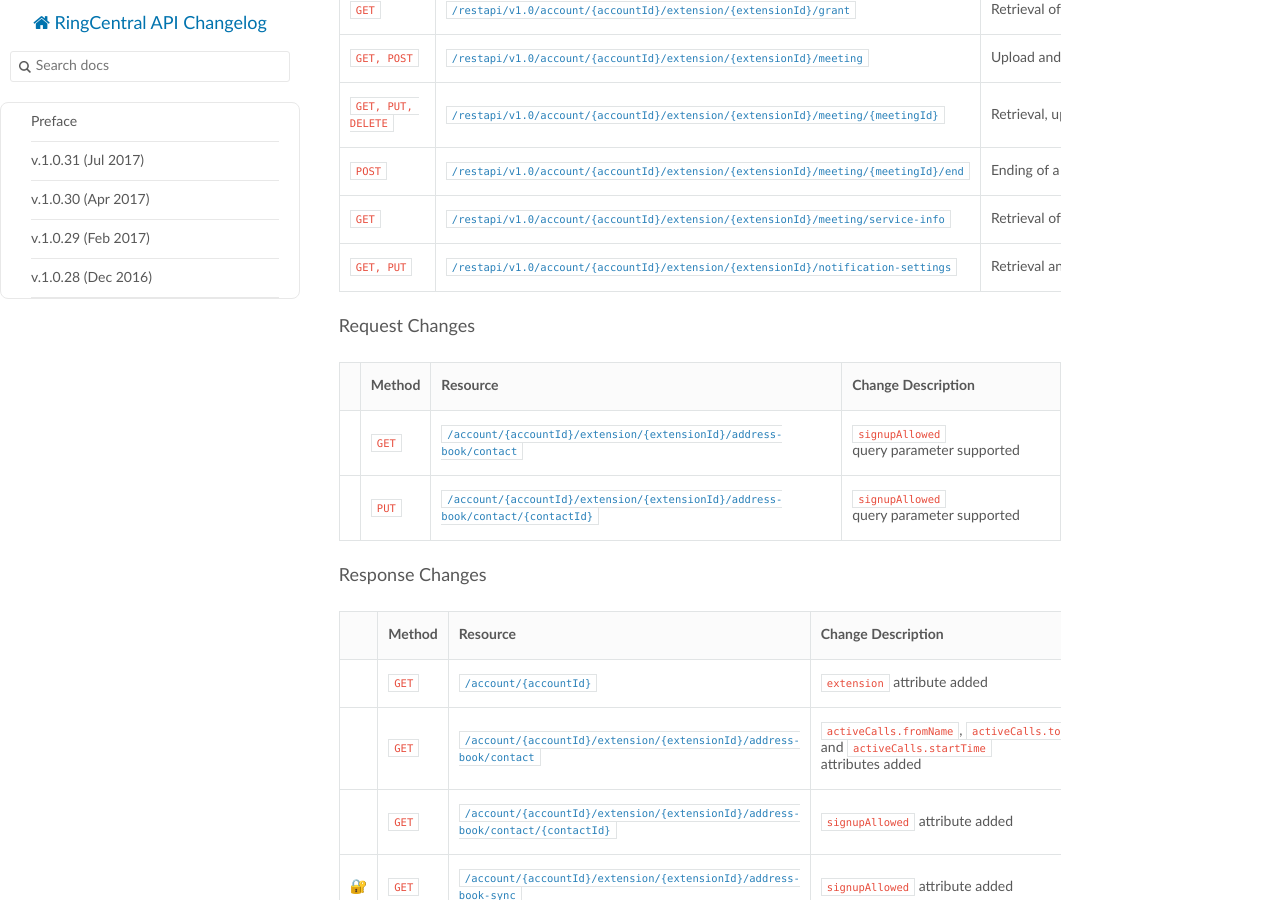
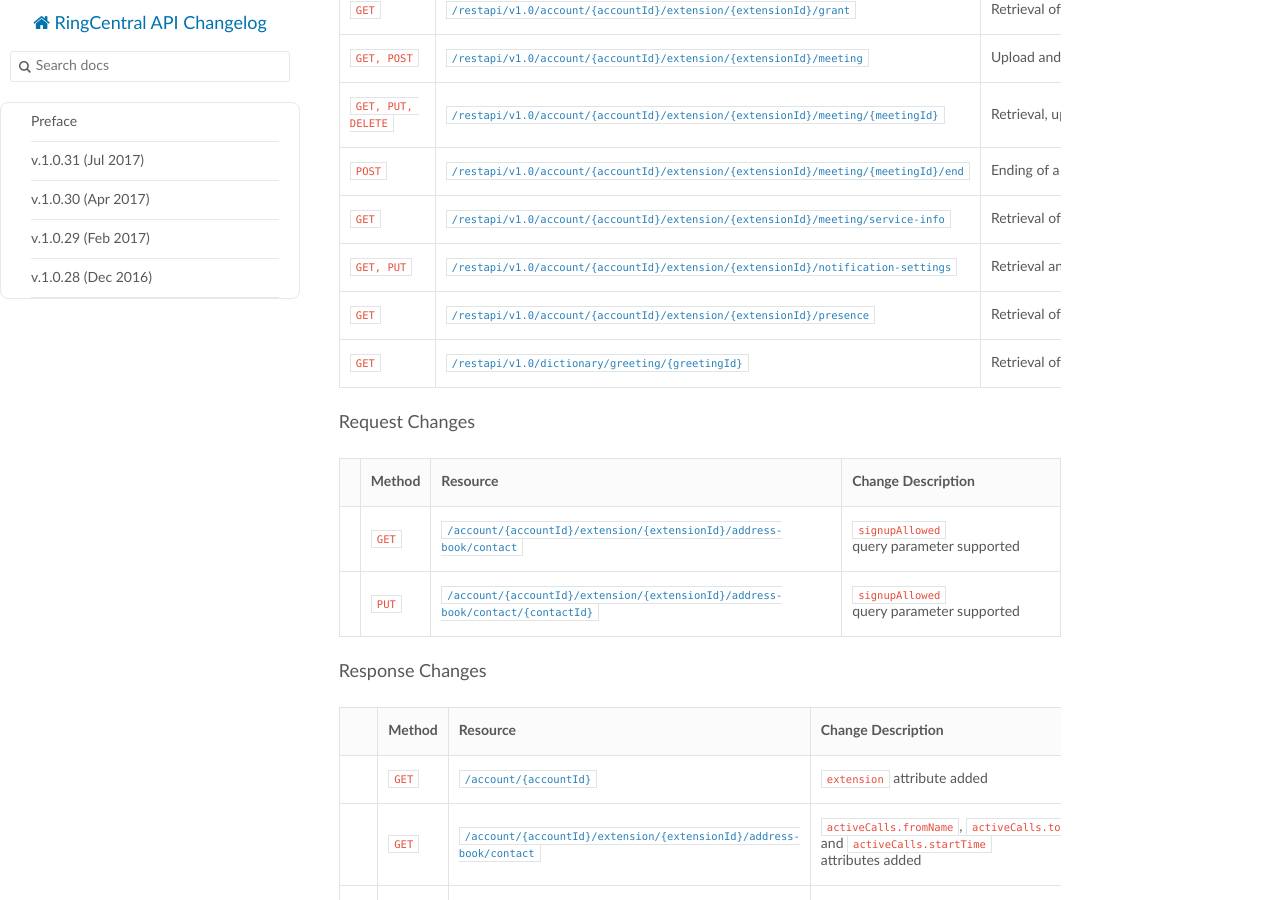
Before and after one commit to ringcentral/ringcentral-api-changelog, an MkDocs documentation site: the page built from docs/1_0_32.md, in a window 1280 px wide and 900 px high, scrolled down 1695 px. Built offline with MkDocs 1.6.1, drawn with Linux system fonts in a browser that asks for light colours; nearby versions of some CDN libraries; old or Windows-style settings are respelled for this version of MkDocs.

Commit message:
Update 1_0_32.md

```diff
--- a/docs/1_0_32.md
+++ b/docs/1_0_32.md
@@ -38,7 +38,9 @@ Basepath for all URLs: `https://platform.ringcentral.com/restapi/v1.0`.
 |`GET, PUT, DELETE`|[`/restapi/v1.0/account/{accountId}/extension/{extensionId}/meeting/{meetingId}`](https://developers.ringcentral.com/api-docs/latest/index.html#!#RefMeeting.html)|Retrieval, update and removal of a user meeting|
 |`POST`|[`/restapi/v1.0/account/{accountId}/extension/{extensionId}/meeting/{meetingId}/end`](https://developers.ringcentral.com/api-docs/latest/index.html#!#RefEndMeeting.html)|Ending of a user meeting|
 |`GET`|[`/restapi/v1.0/account/{accountId}/extension/{extensionId}/meeting/service-info`](https://developers.ringcentral.com/api-docs/latest/index.html#!#RefGetMeetingServiceInfo.html)|Retrieval of a meeting service data|
-|`GET, PUT`|[`/restapi/v1.0/account/{accountId}/extension/{extensionId}/notification-settings`](https://developers.ringcentral.com/api-docs/latest/index.html#!#RefExtensionNotificationSettings.html)|Retrieval and update of |
+|`GET, PUT`|[`/restapi/v1.0/account/{accountId}/extension/{extensionId}/notification-settings`](https://developers.ringcentral.com/api-docs/latest/index.html#!#RefExtensionNotificationSettings.html)|Retrieval and update of user notification settings|
+|`GET`|[`/restapi/v1.0/account/{accountId}/extension/{extensionId}/presence`](https://developers.ringcentral.com/api-docs/latest/index.html#!#RefGetExtensionPresence.html)|Retrieval of user presence settings|
+|`GET`|[`/restapi/v1.0/dictionary/greeting/{greetingId}`](https://developers.ringcentral.com/api-docs/latest/index.html#!#RefGetDictionaryGreeting.html)|Retrieval of a standard greeting|
 
 ### Request Changes
 |         |Method|Resource|Change Description|
```
